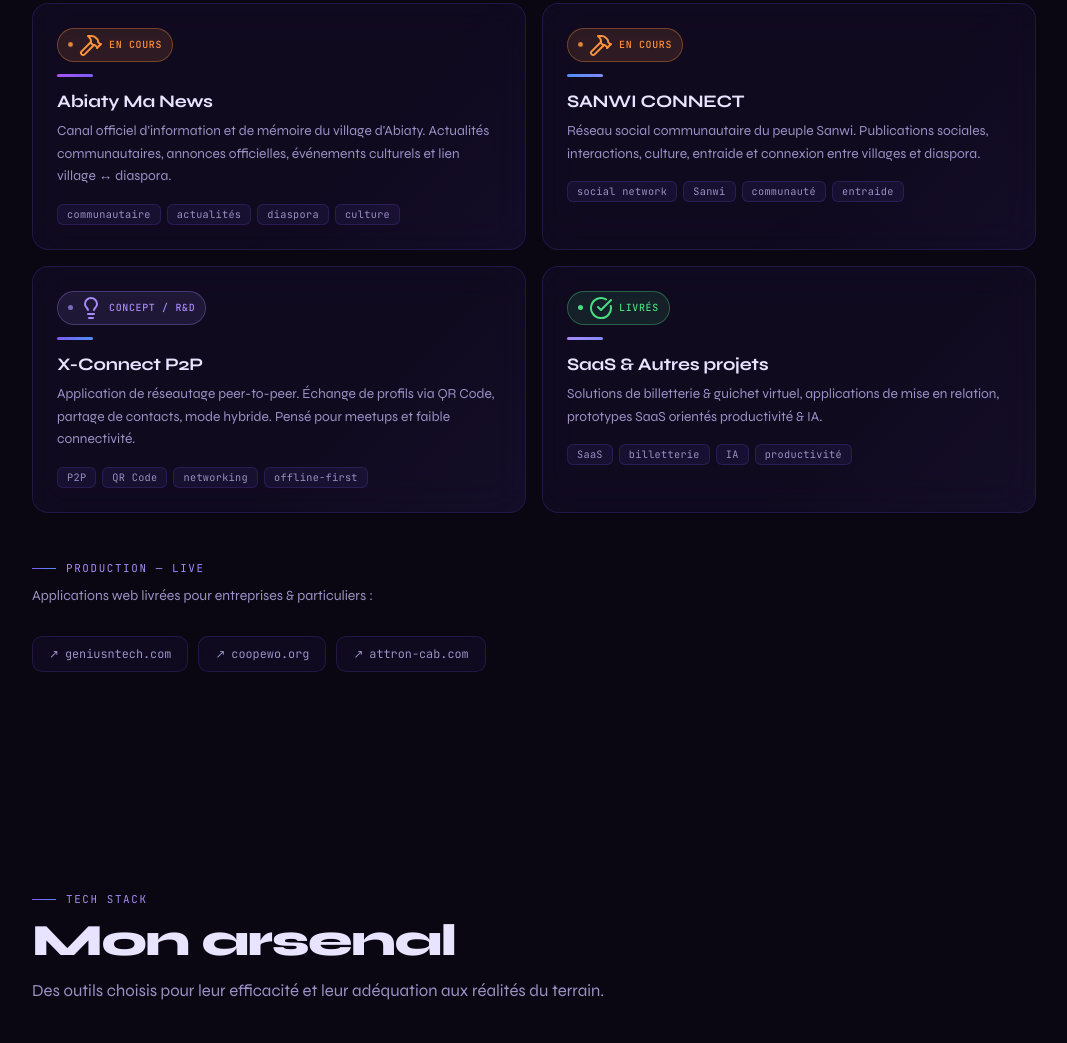
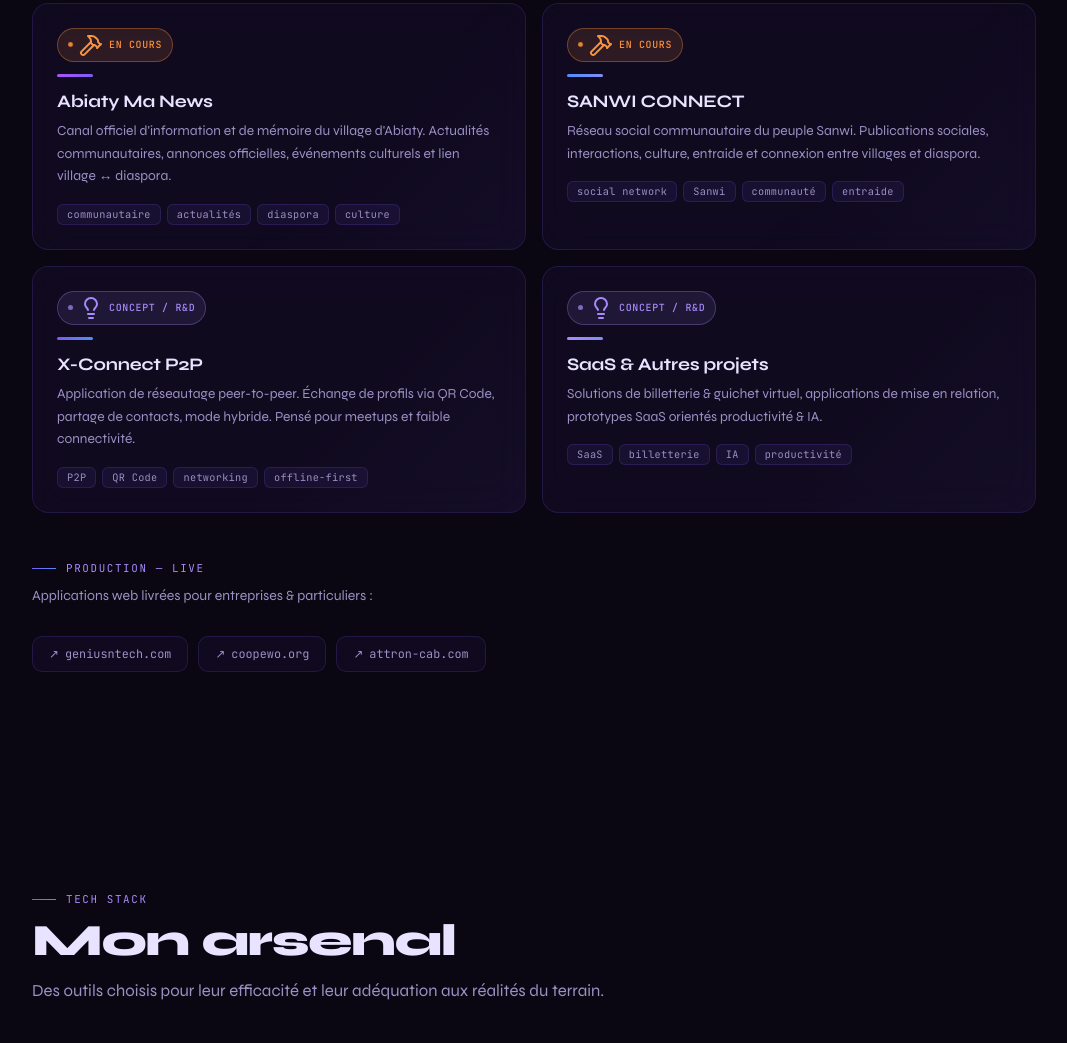
Before and after one commit to Leplusbio225/Leplusbio225.github.io, a plain HTML site: page index.html in a window 1280 px wide. Shown: the part 1061-2104 px from the top of the page, without its empty margins (106-1173 px from the left). Drawn offline with nearby package versions, Linux system fonts and the light colour scheme; animation ran at ten frames a second.

Commit message:
refactor: changement du tag du SaaS

```diff
--- a/index.html
+++ b/index.html
@@ -169,7 +169,7 @@
             class="glass project-card fade-up"
             style="transition-delay: 0.24s"
           >
-            <span class="project-status status-live"><i data-lucide="check-circle"></i> Livrés</span>
+            <span class="project-status status-concept"><i data-lucide="lightbulb"></i> Concept / R&D</span>
             <div
               class="project-accent"
               style="background: linear-gradient(90deg, #a78bfa, #818cf8)"
```
